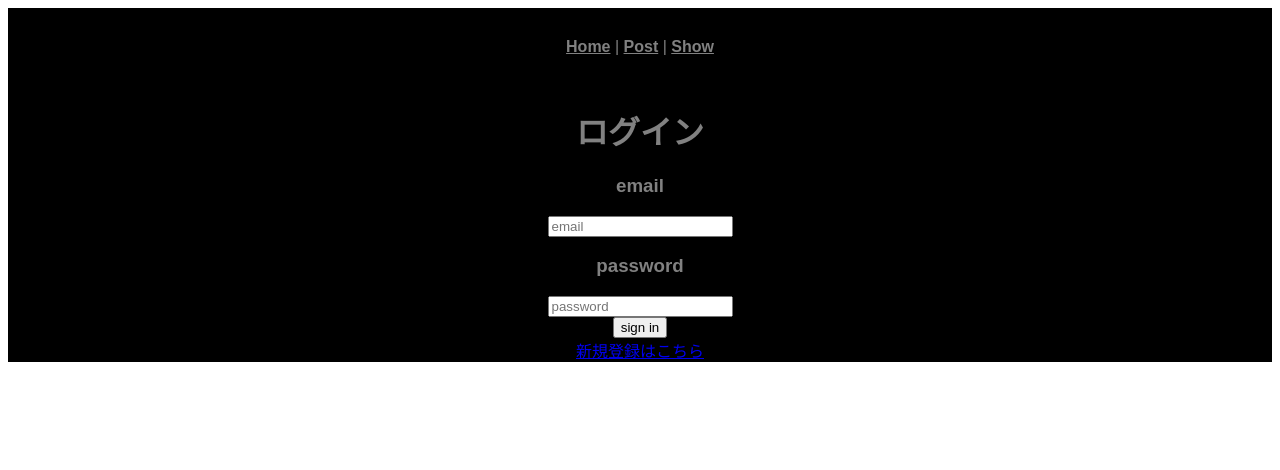
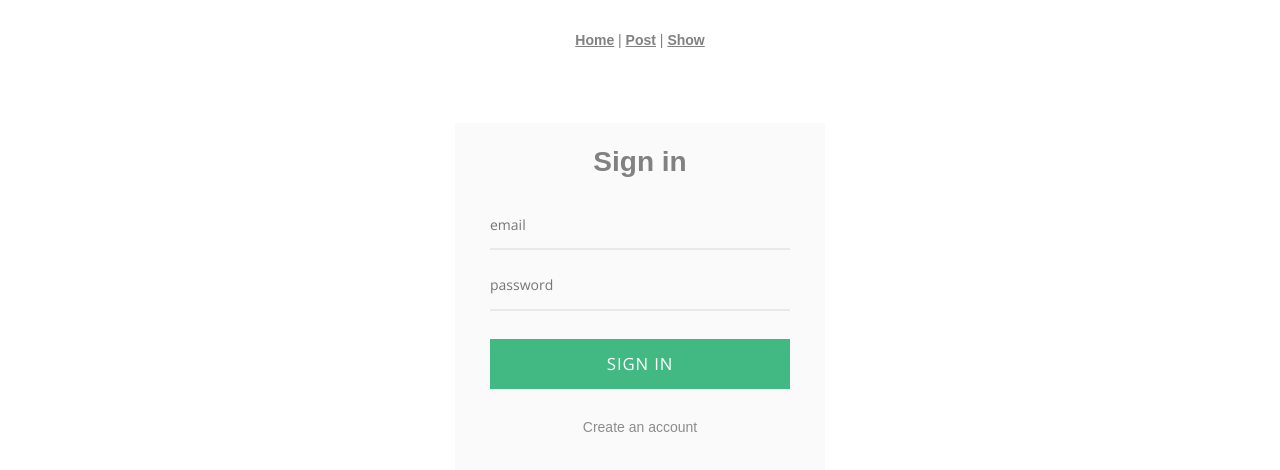
Before and after one commit to webex-9-team10/sharing-app, a Vue app: page /signin in a window 1280 px wide. Shown: the top 470 px of the page. Built offline with nearby package versions, Linux system fonts and the light colour scheme; what vue-browser-geolocation would draw is missing.

Commit message:
sign in,sign up CSS完了

```diff
--- a/src/App.vue
+++ b/src/App.vue
@@ -20,8 +20,8 @@
   text-align: center;
   color: #818181;
   width: 100%;
-  height: 100%;
-  background-color: #000;
+  height: 100vh;
+  background-color: #fff;
 }
 
 #nav {
--- a/src/components/SubmitForm.vue
+++ b/src/components/SubmitForm.vue
@@ -50,7 +50,7 @@
             <!-- 投稿ボタン -->
             <div class="form__buttons">
               <button v-on:click="checkStatus" class="form__submit-button">
-                投稿
+                POST
               </button>
             </div>
             <div v-for="tweet in tweets" :key="tweet.id">
@@ -151,7 +151,7 @@ body {
   padding: 40px 0;
   font: 300 60px "Nunito Sans", sans-serif;
   letter-spacing: 6px;
-  color: #fff;
+  color: #5f6674;
 }
 
 .contact-wrapper {
@@ -166,7 +166,7 @@ body {
 .form-horizontal {
   text-align: center;
   flex-direction: column;
-  color: #fff;
+  color: #5f6674;
   font-family: "Lato";
 }
 
@@ -177,10 +177,15 @@ body {
   padding-left: 15px;
 }
 
+.onlyfile {
+  color: #5f6674;
+}
+
 textarea.form-control {
   width: 90%;
 
-  color: #fff;
+  color: #5f6674;
+
   letter-spacing: 1px;
   border: 1px solid #ccc;
   border-radius: 4px;
--- a/src/views/Home.vue
+++ b/src/views/Home.vue
@@ -1,6 +1,7 @@
 <template>
   <div>
     <button v-on:click="signout">sign out</button>
+
     <div class="Googlemap">
       <!-- 座標の表示  -->
       <div
@@ -16,7 +17,8 @@
             <!-- マップ上の座標表示 -->
             <h1>Map coordinates:</h1>
             <p>
-            {{ mapCoordinates.lat }} Latitude,{{ mapCoordinates.lng }} Longitude
+              {{ mapCoordinates.lat }} Latitude,{{ mapCoordinates.lng }}
+              Longitude
             </p>
           </div>
         </div>
@@ -132,12 +134,16 @@ export default {
         });
       }
     },
-    signout: function(){
-      firebase.auth().signOut().then(() => {
-        alert("ログアウトしました")
+    signout: function() {
+      firebase
+        .auth()
+        .signOut()
+        .then(() => {
+          alert("ログアウトしました");
           this.router.push("/");
-      }).catch((error) => {
-        console.log(error)
+        })
+        .catch((error) => {
+          console.log(error);
         });
     },
     // functionの()内に引数markerid入れることで使えるようになる
@@ -161,7 +167,7 @@ export default {
     },
     showInfowindow: function(id) {
       this.markers[id].infowindow = !this.markers[id].infowindow;
-    }
+    },
   },
   computed: {
     mapCoordinates() {
@@ -187,6 +193,11 @@ export default {
 </script>
 
 <style scoped>
+.body {
+  flex-direction: column;
+  display: block;
+}
+
 .Googlemap {
   width: 100%;
 }
--- a/src/views/Signin.vue
+++ b/src/views/Signin.vue
@@ -1,47 +1,175 @@
 <template>
-  <div>
-      <h1>ログイン</h1>
-      <div>
-          <h3>email</h3>
-          <input type="text" placeholder="email" v-model="email" />
+  <div class="form-wrapper">
+    <h1>Sign in</h1>
+    <form>
+      <div class="form-item">
+        <label for="email"></label>
+        <input
+          type="email"
+          name="email"
+          placeholder="email"
+          required="required"
+          v-model="email"
+        />
+      </div>
+      <div class="form-item">
+        <label for="password"></label>
+        <input
+          type="password"
+          name="password"
+          placeholder="password"
+          required="required"
+          v-model="password"
+        />
+      </div>
+      <!-- <div>
+        <button class="button" v-on:click="userSignIn">sign in</button>
       </div>
       <div>
-          <h3>password</h3>
-          <input type="text" placeholder="password" v-model="password" />
+        <router-link :to="{ name: 'Signup' }">新規登録はこちら</router-link>
+      </div> -->
+      <div class="button-panel">
+        <input
+          type="submit"
+          v-on:click="userSignIn"
+          class="button"
+          title="Sign In"
+          value="Sign In"
+        />
       </div>
-      <div>
-          <button v-on:click="userSignIn">sign in</button>
+      <div class="form-footer">
+        <p>
+          <router-link :to="{ name: 'Signup' }">Create an account</router-link>
+        </p>
       </div>
-      <div>
-          <router-link :to="{ name: 'Signup' }" >新規登録はこちら</router-link >
-      </div>
-
+    </form>
   </div>
 </template>
 
 <script>
 import firebase from "firebase";
 export default {
-    data:function(){
-        return{
-            email:"",
-            password:"",
-        }
+  data: function() {
+    return {
+      email: "",
+      password: "",
+    };
+  },
+  methods: {
+    userSignIn() {
+      firebase
+        .auth()
+        .signInWithEmailAndPassword(this.email, this.password)
+        .then(() => {
+          alert("success");
+          this.$router.push({ path: `/` });
+        });
     },
-    methods: {
-        userSignIn(){
-            firebase
-                .auth()
-                .signInWithEmailAndPassword(this.email, this.password)
-                .then(() =>{
-                    alert("success")
-                    this.$router.push({ path: `/` })
-                });
-        }
-    }
-}
+  },
+};
 </script>
 
 <style>
+/* Fonts */
+@import url(https://fonts.googleapis.com/css?family=Open+Sans:400);
 
+/* fontawesome */
+@import url(http://weloveiconfonts.com/api/?family=fontawesome);
+[class*="fontawesome-"]:before {
+  font-family: "FontAwesome", sans-serif;
+}
+
+/* Simple Reset */
+* {
+  margin: 0;
+  padding: 0;
+  box-sizing: border-box;
+}
+
+/* body */
+body {
+  background: #e9e9e9;
+  height: 50%;
+  color: #5e5e5e;
+  font: 400 87.5%/1.5em "Open Sans", sans-serif;
+}
+
+/* Form Layout */
+.form-wrapper {
+  background: #fafafa;
+  margin: 3em auto;
+  padding: 0 1em;
+  max-width: 370px;
+}
+
+h1 {
+  text-align: center;
+  padding: 1em 0;
+}
+
+form {
+  padding: 0 1.5em;
+}
+
+.form-item {
+  margin-bottom: 0.75em;
+  width: 100%;
+}
+
+.form-item input {
+  background: #fafafa;
+  border: none;
+  border-bottom: 2px solid #e9e9e9;
+  color: #666;
+  font-family: "Open Sans", sans-serif;
+  font-size: 1em;
+  height: 50px;
+  transition: border-color 0.3s;
+  width: 100%;
+}
+
+.form-item input:focus {
+  border-bottom: 2px solid #c0c0c0;
+  outline: none;
+}
+
+.button-panel {
+  margin: 2em 0 0;
+  width: 100%;
+}
+
+.button-panel .button {
+  background: #42b983;
+  border: none;
+  color: #fff;
+  cursor: pointer;
+  height: 50px;
+  font-family: "Open Sans", sans-serif;
+  font-size: 1.2em;
+  letter-spacing: 0.05em;
+  text-align: center;
+  text-transform: uppercase;
+  transition: background 0.3s ease-in-out;
+  width: 100%;
+}
+
+.button:hover {
+  background: #ee3e52;
+}
+
+.form-footer {
+  font-size: 1em;
+  padding: 2em 0;
+  text-align: center;
+}
+
+.form-footer a {
+  color: #8c8c8c;
+  text-decoration: none;
+  transition: border-color 0.3s;
+}
+
+.form-footer a:hover {
+  border-bottom: 1px dotted #8c8c8c;
+}
 </style>
--- a/src/views/Signup.vue
+++ b/src/views/Signup.vue
@@ -1,62 +1,190 @@
 <template>
-  <div>
-      <h1>新規登録</h1>
-      <div>
-          <div>email</div>
-          <input type="text" v-model="email">
+  <div class="form-wrapper">
+    <h1>Sign up</h1>
+    <form>
+      <div class="form-item">
+        <label for="email"></label>
+        <input
+          type="email"
+          name="email"
+          placeholder="email"
+          required="required"
+          v-model="email"
+        />
       </div>
-      <div>
-          <div>password</div>
-          <input type="text" v-model="password">
+      <div class="form-item">
+        <label for="password"></label>
+        <input
+          type="password"
+          name="password"
+          placeholder="password"
+          required="required"
+          v-model="password"
+        />
       </div>
-      <button v-on:click="signup()">signup</button>
-      <div>
-        <router-link :to="{ name: 'Signin' }" >
+      <div class="button-panel">
+        <input
+          type="submit"
+          v-on:click="signup()"
+          class="button"
+          title="Sign Up"
+          value="Sign Up"
+        />
+      </div>
+      <!-- <button v-on:click="signup()">signup</button> -->
+      <div class="form-footer">
+        <p>
+          <router-link :to="{ name: 'Signin' }">
             ログインページはこちら
-        </router-link >
+          </router-link>
+        </p>
+
+        <p>
+          <router-link :to="{ name: 'Home' }">
+            top page
+          </router-link>
+        </p>
       </div>
-      <div>
-          <router-link :to="{ name: 'Home' }" >
-          top page
-          </router-link >
-      </div>
-
+    </form>
   </div>
 </template>
 
 <script>
-import firebase from "firebase"
+import firebase from "firebase";
 
 export default {
-    data:function(){
-        return{
-            email:"",
-            password:"",
-        }
+  data: function() {
+    return {
+      email: "",
+      password: "",
+    };
   },
-    methods:{
-        signup:function(){
-            firebase.auth().createUserWithEmailAndPassword(this.email, this.password)
+  methods: {
+    signup: function() {
+      firebase
+        .auth()
+        .createUserWithEmailAndPassword(this.email, this.password)
         .then(() => {
           // let uid=user.user.uid
           // firebase.firestore()
           // .collection("users")
           // .doc(uid)
           // .set({email:this.email,password:this.password})
-                alert("success")
-                this.$router.push({ path: `/` })
+          alert("success");
+          this.$router.push({ path: `/` });
         })
         .catch((error) => {
           const errorCode = error.code;
           const errorMessage = error.message;
-                alert(errorCode + ":" + errorMessage)
+          alert(errorCode + ":" + errorMessage);
         });
     },
-    }
-
-}
+  },
+};
 </script>
 
 <style>
+/* Fonts */
+@import url(https://fonts.googleapis.com/css?family=Open+Sans:400);
 
+/* fontawesome */
+@import url(http://weloveiconfonts.com/api/?family=fontawesome);
+[class*="fontawesome-"]:before {
+  font-family: "FontAwesome", sans-serif;
+}
+
+/* Simple Reset */
+* {
+  margin: 0;
+  padding: 0;
+  box-sizing: border-box;
+}
+
+/* body */
+body {
+  background: #e9e9e9;
+  height: 100%;
+  color: #5e5e5e;
+  font: 400 87.5%/1.5em "Open Sans", sans-serif;
+}
+
+/* Form Layout */
+.form-wrapper {
+  background: #fafafa;
+  margin: 3em auto;
+  padding: 0 1em;
+  max-width: 370px;
+  height: 50%;
+}
+
+h1 {
+  text-align: center;
+  padding: 1em 0;
+}
+
+form {
+  padding: 0 1.5em;
+}
+
+.form-item {
+  margin-bottom: 0.75em;
+  width: 100%;
+}
+
+.form-item input {
+  background: #fafafa;
+  border: none;
+  border-bottom: 2px solid #e9e9e9;
+  color: #666;
+  font-family: "Open Sans", sans-serif;
+  font-size: 1em;
+  height: 50px;
+  transition: border-color 0.3s;
+  width: 100%;
+}
+
+.form-item input:focus {
+  border-bottom: 2px solid #c0c0c0;
+  outline: none;
+}
+
+.button-panel {
+  margin: 2em 0 0;
+  width: 100%;
+}
+
+.button-panel .button {
+  background: #42b983;
+  border: none;
+  color: #fff;
+  cursor: pointer;
+  height: 50px;
+  font-family: "Open Sans", sans-serif;
+  font-size: 1.2em;
+  letter-spacing: 0.05em;
+  text-align: center;
+  text-transform: uppercase;
+  transition: background 0.3s ease-in-out;
+  width: 100%;
+}
+
+.button:hover {
+  background: #ee3e52;
+}
+
+.form-footer {
+  font-size: 1em;
+  padding: 2em 0;
+  text-align: center;
+}
+
+.form-footer a {
+  color: #8c8c8c;
+  text-decoration: none;
+  transition: border-color 0.3s;
+}
+
+.form-footer a:hover {
+  border-bottom: 1px dotted #8c8c8c;
+}
 </style>
```
Lines whose indentation alone changed are shown as unchanged.
